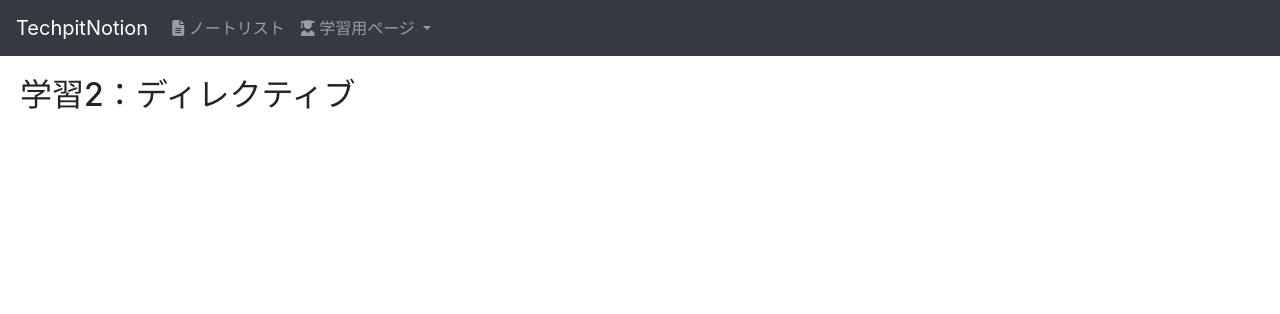
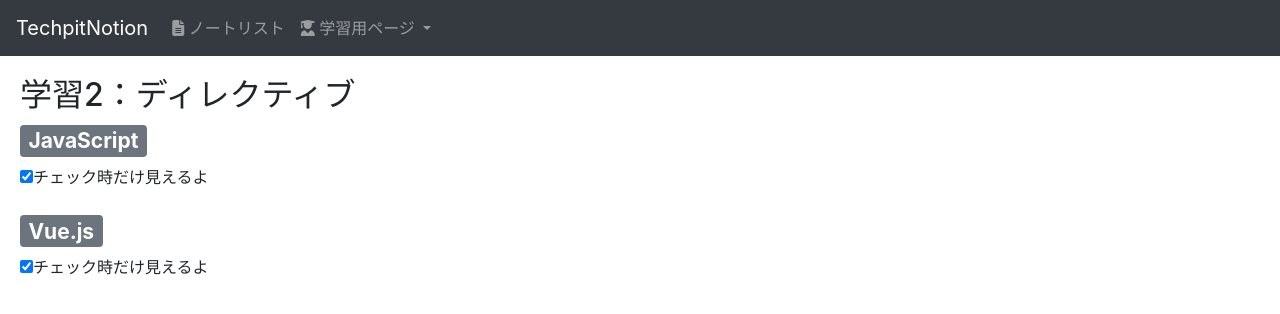
Before and after one commit to bduha184/vue-notion, a Vue app: page /study/directive in a window 1280 px wide. Shown: the top 314 px of the page. Built offline with nearby package versions, Linux system fonts and the light colour scheme.

Commit message:
学習２ ディレクティブ

```diff
--- a/src/components/study/DirectivePage.vue
+++ b/src/components/study/DirectivePage.vue
@@ -1,11 +1,40 @@
 <template>
   <div class="directive-page">
     <h2>学習2：ディレクティブ</h2>
+     <!-- 従来のJavaScript -->
+     <h3><span class="badge badge-secondary">JavaScript</span></h3>
+    <input id="check" type="checkbox" checked="checked">
+    <span id="text">チェック時だけ見えるよ</span>
+    <br />
+    <br />
+    <!-- Vue.js -->
+    <h3><span class="badge badge-secondary">Vue.js</span></h3>
+    <input type="checkbox" v-model="checked">
+    <span v-show="checked">チェック時だけ見えるよ</span>
   </div>
 </template>
 
 <script>
+window.onload = function()
+{
+  const checkbox = document.getElementById('check');
+  checkbox.addEventListener('change',e => {
+    const checked = e.target.checked;
+    const text = document.getElementById('text');
+    if(checked) {
+      text.style.visibility = 'visible';
+    }else{
+
+      text.style.visibility = 'hidden';
+    }
+  });
+}
 export default {
+  data(){
+    return {
+      checked:true
+    }
+  }
 }
 </script>
 
```
